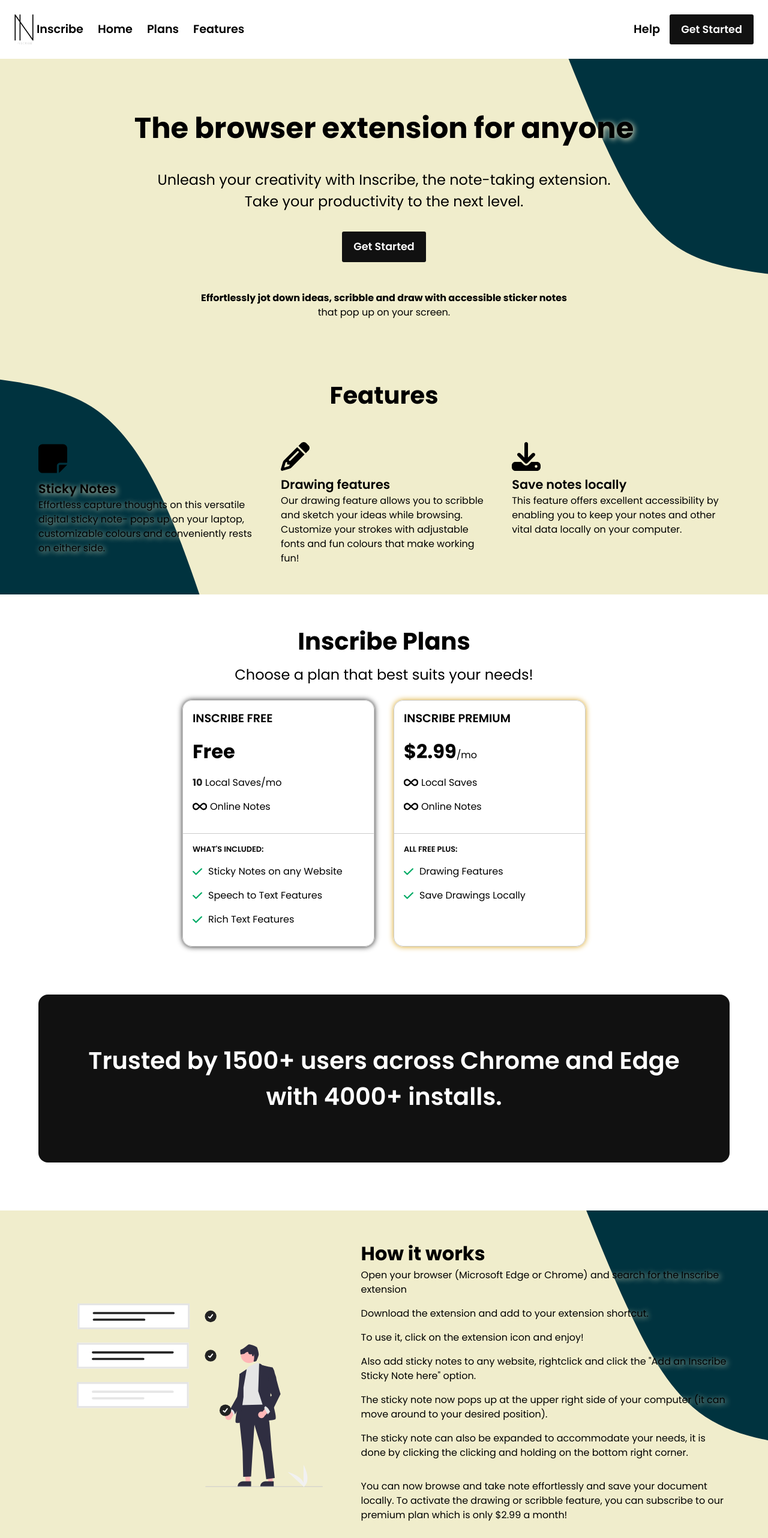
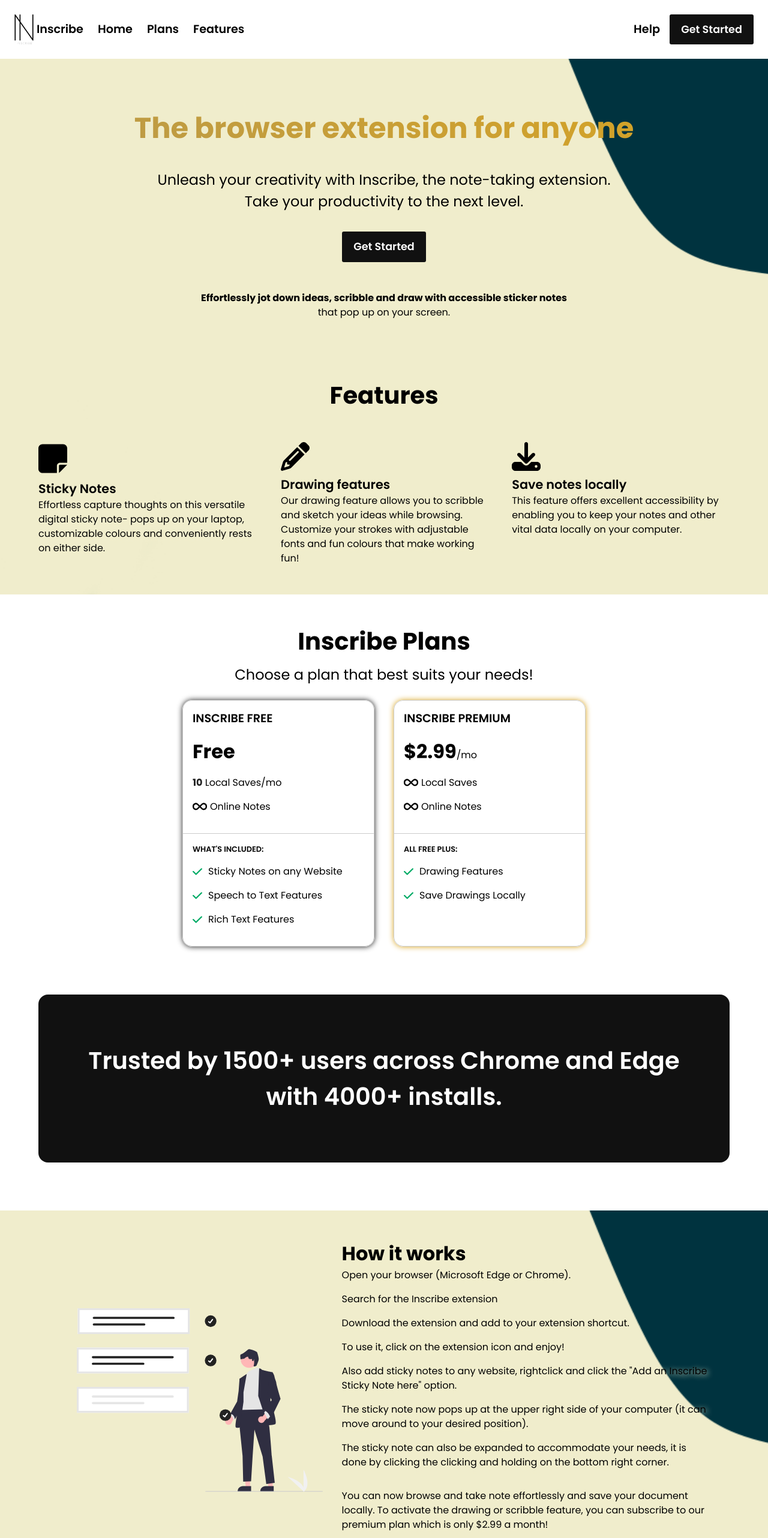
Before and after one commit to mofopeadegoke/Inscribe-Website, a React (Create React App) app in the folder react-app/: page /home in a window 1280 px wide. Shown: the top 2564 px of the page at 60% size. Built offline with nearby package versions, Linux system fonts and the light colour scheme.

Commit message:
website fixed

```diff
--- a/react-app/src/pages/home.jsx
+++ b/react-app/src/pages/home.jsx
@@ -10,6 +10,7 @@
 import check from "../images/check.svg";
 import completed from "../images/prjcom.svg";
 import Logo from "../images/logoNoBgNPad.png";
+import logoWhite from "../images/InscribeLogoNoBg.png";
 import facebook from "../images/facebookGray.svg";
 import instagram from "../images/instagramGray.svg";
 import xTwitter from "../images/xGray.svg";
@@ -44,7 +45,7 @@
       <section className="mb">
         <article className="introSection" id="home">
           <article className="content">
-            <h1 data-aos="fade-down" className="main-txt">
+            <h1 data-aos="fade-down" className="main-txt text_invert">
               The browser extension for anyone
             </h1>
             <p data-aos="fade-up">
@@ -62,7 +63,7 @@
             <article className="psSection" data-aos="fade-up">
               <b>
                 Effortlessly jot down ideas, scribble and draw with accessible
-                sticker notes{" "}
+                sticker notes
               </b>
               <p>that pop up on your screen.</p>
             </article>
@@ -76,11 +77,11 @@
               data-aos={window.innerWidth <= 1000 ? "fade-right" : "fade-up"}
             >
               <img src={stickyNote} alt="A sticky note icon" />
-              <p className="feahead">Sticky Notes</p>
+              <span className="feahead">Sticky Notes</span>
               <p>
                 Effortless capture thoughts on this versatile digital sticky
                 note- pops up on your laptop, customizable colours and
-                conveniently rests on either side.{" "}
+                conveniently rests on either side.
               </p>
             </article>
             <article
@@ -215,10 +216,8 @@
           <article className="content" data-aos="fade-left">
             <h2>How it works</h2>
             <ul>
-              <li>
-                Open your browser (Microsoft Edge or Chrome) and search for the
-                Inscribe extension{" "}
-              </li>
+              <li>Open your browser (Microsoft Edge or Chrome).</li>
+              <li>Search for the Inscribe extension </li>
               <li>
                 Download the extension and add to your extension shortcut.
               </li>
--- a/react-app/src/styles/home.css
+++ b/react-app/src/styles/home.css
@@ -8,7 +8,7 @@
 }
 
 section {
-    background: url(../images/webYelGreenNorm.svg);
+    background: url(../images/webAccess.png);
     background-size: cover;
     background-position: center center;
     background-repeat: no-repeat;
@@ -54,6 +54,7 @@
 article.features .feahead {
     font-weight: 600;
     font-size: 1.3rem;
+    display: block;
 }
 article.features {
     margin-top: 2rem;
@@ -157,7 +158,7 @@
     display: grid;
     grid-template-columns: 40% 60%;
     grid-template-rows: auto;
-    column-gap: 4rem;
+    column-gap: 2rem;
     align-items: center;
     padding-top: 3rem;
     padding-inline: 8rem;
@@ -234,3 +235,19 @@
     align-items: center;
     column-gap: 2rem;
 }
+.text_invert {
+    background-image: linear-gradient(45deg, #888888, #DAA520);
+    background-clip: text;
+    background-size: 400%;
+    color: transparent;
+    text-shadow: none;
+    animation: txt_animation 10s infinite forwards alternate;
+}
+@keyframes txt_animation {
+    0% {
+        background-position: left;
+    }
+    100% {
+        background-position: right;
+    }
+}
```
Also changed, not shown: react-app/src/images/InscribeLogoNoBg.png (added), react-app/src/images/webAccess.png (added).
